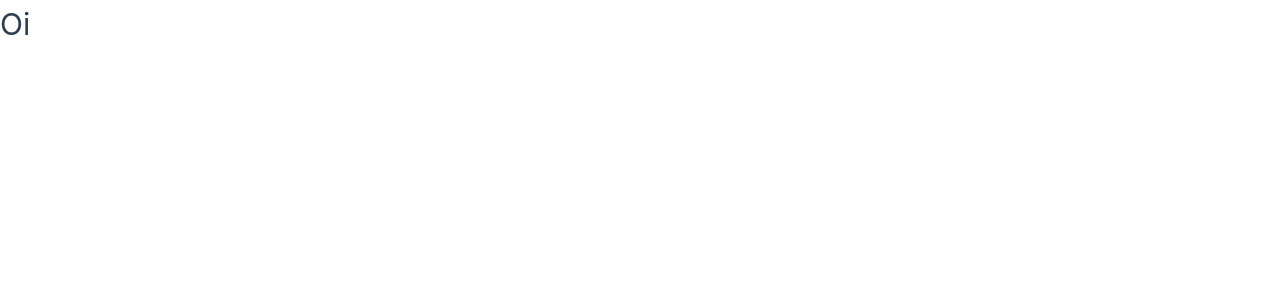
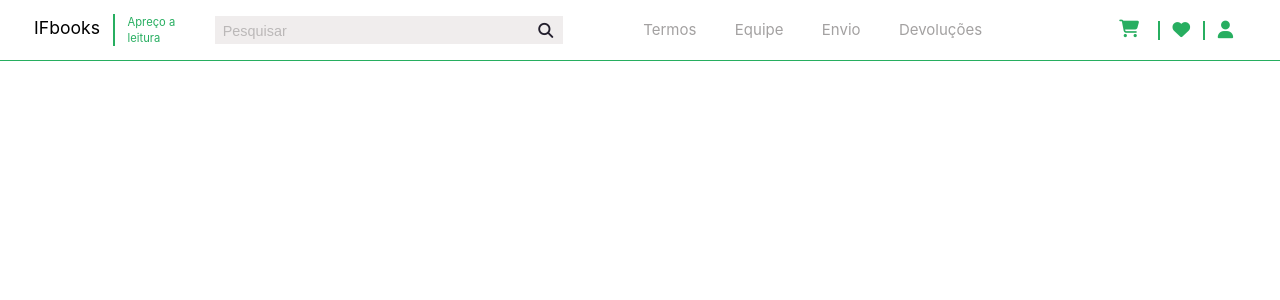
Before and after one commit to mateusLimadeMacedo/Vue_IFbooks_Components, a Vue app: page / in a window 1280 px wide. Shown: the top 300 px of the page. Built offline with nearby package versions, Linux system fonts and the light colour scheme.

Commit message:
Criando o header #1

```diff
--- a/src/App.vue
+++ b/src/App.vue
@@ -3,8 +3,142 @@
 </script>
 
 <template>
- <h1>Oi</h1>
-</template>
+  <section id="um">
+    <div id="primeiros">
+      <a @click="booleano = false" >IFbooks</a>
+      <p>
+        Apreço a <br />
+        leitura
+      </p>
+    </div>
+    <div class="search">
+      <input type="text" placeholder="Pesquisar" />
+      <i class="fa-solid fa-magnifying-glass"></i>
+    </div>
+    <div id="termos">
+      <nav>
+        <ul>
+          <li>
+            <a href="#termos">Termos</a>
+          </li>
+          <li>
+            <a href="#equipe">Equipe</a>
+          </li>
+          <li>
+            <a href="#envio">Envio</a>
+          </li>
+          <li>
+            <a href="#devolucoes">Devoluções</a>
+          </li>
+        </ul>
+      </nav>
+    </div>
+    <div id="icones">
+      <nav>
+        <ul>
+          <li>
+            <button @click="booleano = true"><i class="fa-solid fa-cart-shopping"></i></button>
+          </li>
+          <li>
+            <span><a href=""><i class="fa-solid fa-heart"></i></a></span>
+          </li>
+          <li>
+            <a href=""><i class="fa-solid fa-user"></i></a>
+          </li>
+        </ul>
+      </nav>
+    </div>
+  </section>
+  </template>
 
 <style scoped>
+#um {
+  padding: 1.1vw;
+  display: flex;
+  justify-content: space-around;
+  align-items: center;
+  border-bottom: #27ae60 solid 0.1rem;
+}
+
+div {
+  display: flex;
+}
+
+#primeiros a {
+  margin: 0 1vw 0 0;
+  font-size: 1.1rem;
+  text-decoration: none;
+  color: black;
+  cursor: pointer;
+}
+
+#primeiros p {
+  color: #27ae60;
+  font-size: 0.7rem;
+  line-height: 1rem;
+  padding-left: 1vw;
+  border-left: #27ae60 solid 0.15rem;
+}
+
+div ul {
+  display: flex;
+  text-decoration: none;
+  list-style-type: none;
+}
+
+#termos ul li a {
+  display: flex;
+  text-decoration: none;
+  color: rgb(163, 161, 161);
+  margin: 0 3vw 0 0;
+}
+
+#icones ul li a {
+  margin: 0 1vw 0 1vw;
+  text-decoration: none;
+  color: #27ae60;
+  font-size: 1.1rem;
+}
+
+#icones ul {
+  align-items: center;
+}
+
+#icones ul li button {
+  margin: 0 1vw 0 1vw;
+  text-decoration: none;
+  color: #27ae60;
+  font-size: 1.1rem;
+  border: none;
+  background-color: white;
+  cursor: pointer;
+}
+
+#icones ul li span {
+  border-left: #27ae60 solid 0.15rem;
+  border-right: #27ae60 solid 0.15rem;
+}
+
+.search input {
+  font-size: 1.1rem;
+  padding: 0.3vw 7vw 0.3vw 0.6vw;
+  background-color: rgb(240, 237, 237);
+  border: none;
+  outline: 0;
+}
+.search input::placeholder {
+  color: rgb(187, 184, 184);
+  font-size: 0.9rem;
+}
+.search {
+  display: flex;
+  justify-content: center;
+  align-items: center;
+  background-color: rgb(240, 237, 237);
+  padding-right: 10px;
+}
+.search i{
+  color: #231F2D;
+  cursor: pointer;
+}
 </style>
--- a/src/assets/base.css
+++ b/src/assets/base.css
@@ -4,9 +4,9 @@
   --vt-c-white-soft: #f8f8f8;
   --vt-c-white-mute: #f2f2f2;
 
-  --vt-c-black: #181818;
-  --vt-c-black-soft: #222222;
-  --vt-c-black-mute: #282828;
+  --vt-c-black: #fafafa;
+  --vt-c-black-soft: rgb(255, 255, 255);
+  --vt-c-black-mute: #f7f7f7;
 
   --vt-c-indigo: #2c3e50;
 
@@ -55,7 +55,6 @@
 *::after {
   box-sizing: border-box;
   margin: 0;
-  font-weight: normal;
 }
 
 body {
```
